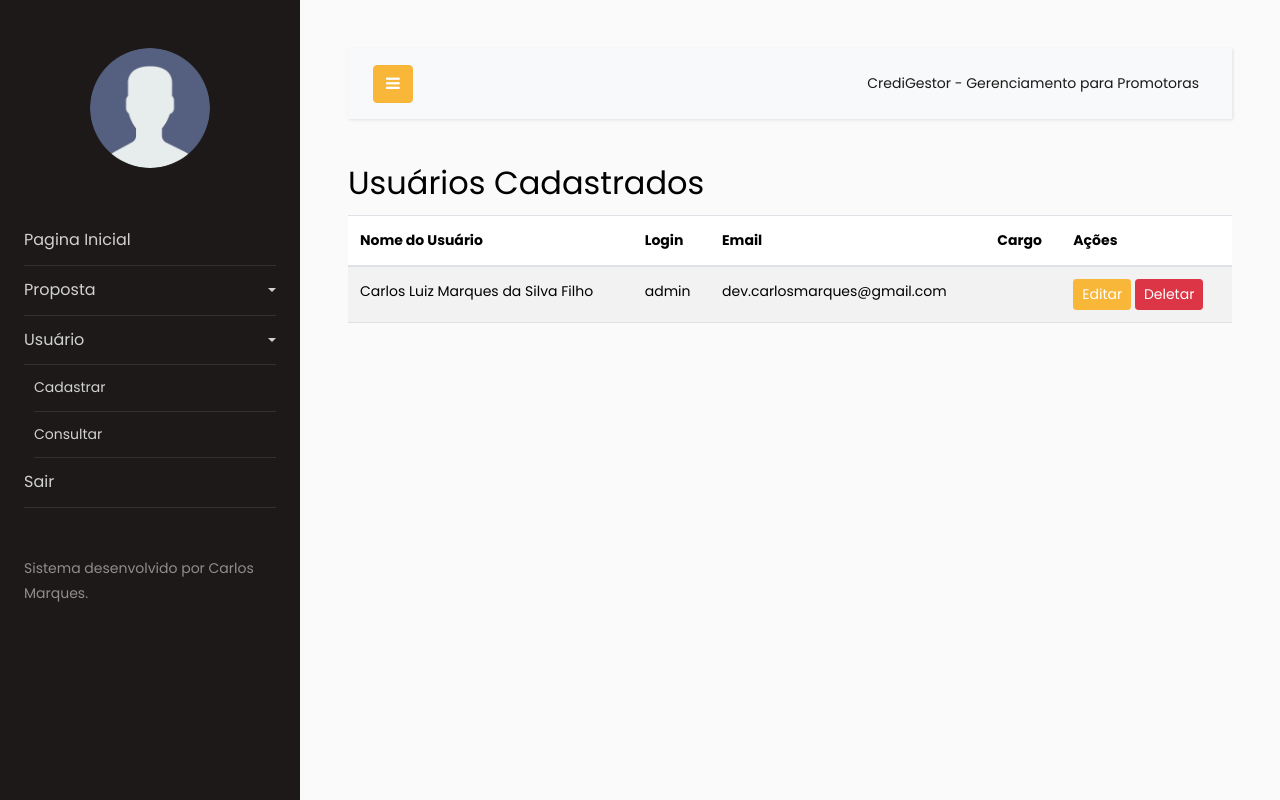
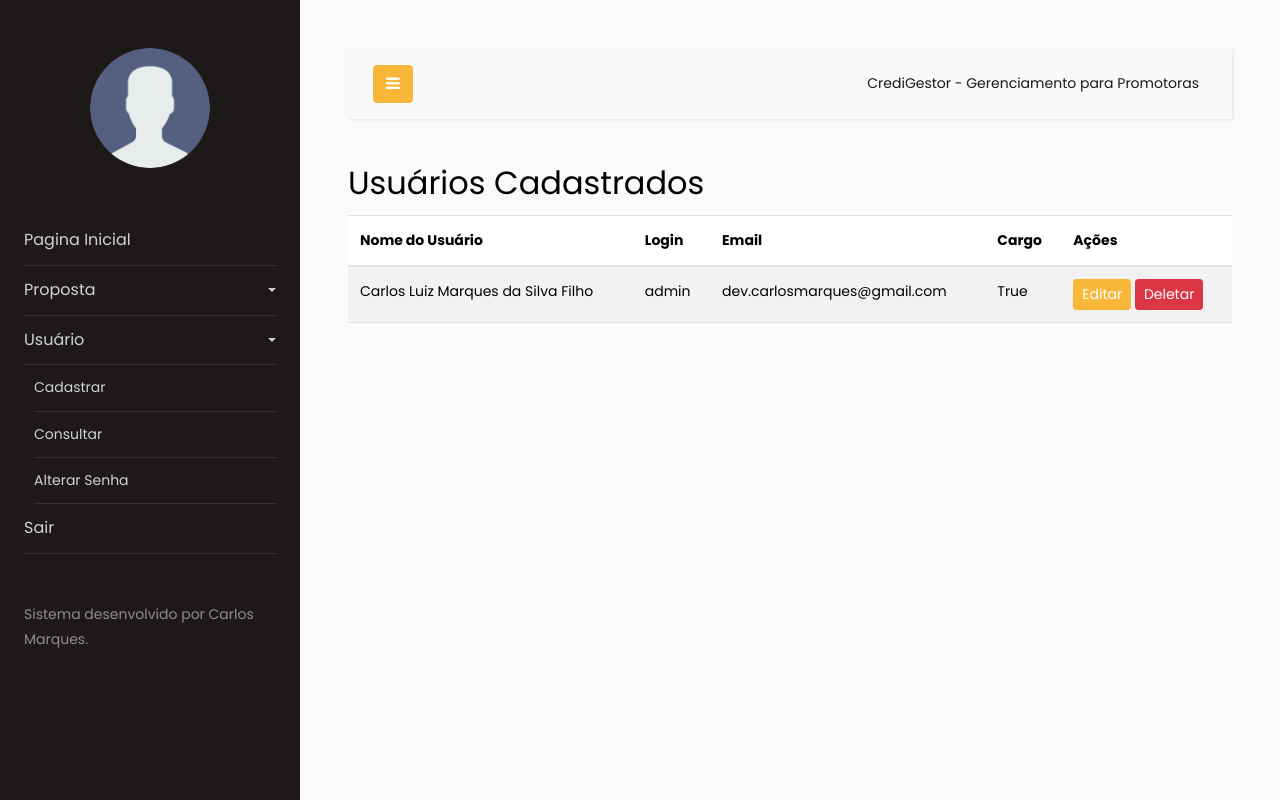
Before and after one commit to devcarlosmarques/credigestor, a Django app: page /consultar_usuario/ in a window 1280 px wide, after a click on "Usuário". Run offline with Django 4.2, Linux system fonts and the light colour scheme; data comes from the database, SQL or seed files in the repository; both versions use the stored data as it was after the commit; some libraries are stand-ins or nearby versions.

Commit message:
update 9

```diff
--- a/main/templates/consultar/consultar_usuario.html
+++ b/main/templates/consultar/consultar_usuario.html
@@ -27,7 +27,7 @@
               <td>{{ usuario.first_name }}</td>
               <td>{{ usuario.username }}</td>
               <td>{{ usuario.email }}</td>
-              <td>{{ usuario.cargo }}</td>
+              <td>{{ usuario.is_superuser }}</td>
               <td>
                 <a href="" class="btn btn-primary btn-sm">Editar</a>
                 <a href="" class="btn btn-danger btn-sm">Deletar</a>
--- a/main/templates/dashboard/index.html
+++ b/main/templates/dashboard/index.html
@@ -41,6 +41,9 @@
                 </li>
                 <li>
                   <a href="http://127.0.0.1:8000/consultar_usuario/">Consultar</a>
+                </li>
+                <li>
+                  <a href="#">Alterar Senha</a>
                 </li>
               </ul>
             </li>
```
Also changed, not shown: db.sqlite3.
